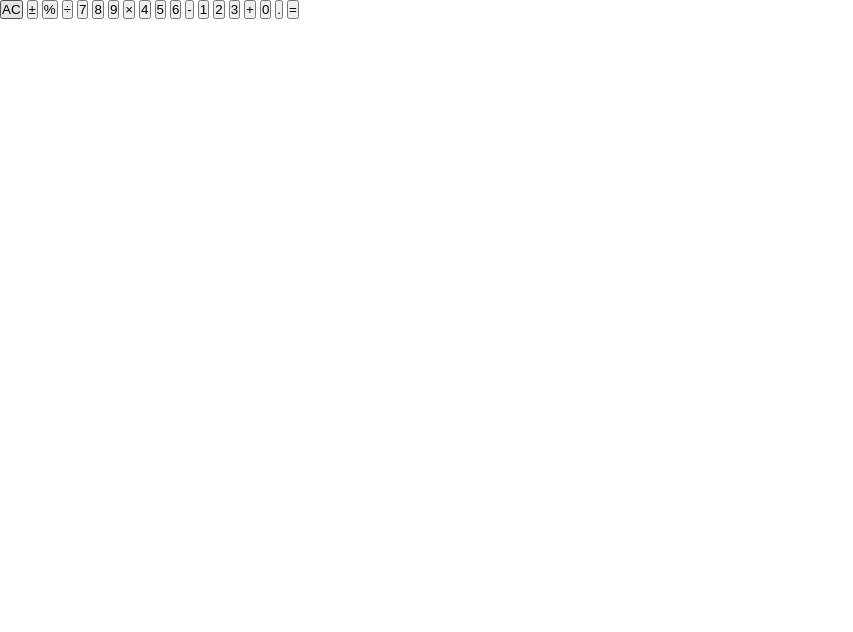
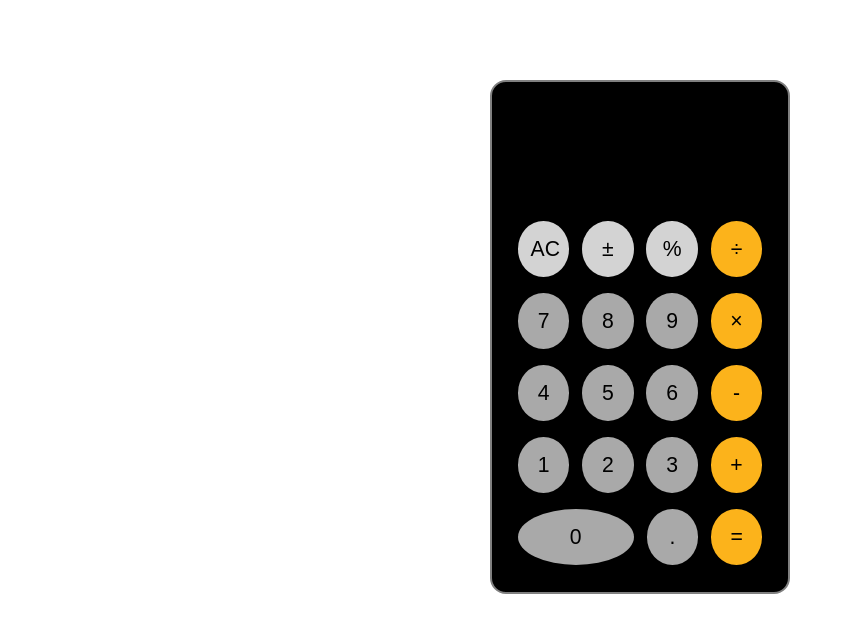
Before and after one commit to saurxbh/calculator, a plain HTML site: page index.html in a window 1280 px wide. Shown: the whole page, without its empty margins (0-853 px from the left). Drawn offline with Linux system fonts and the light colour scheme.

Commit message:
Complete the UI

```diff
--- a/index.html
+++ b/index.html
@@ -8,31 +8,34 @@
     </head>
     <body>
         <div class="container" id="calculator">
-            <div class="container" id="display"></div>
+            <div class="container" id="display">
+                <div class="screen" id="lastOperation"></div>
+                <div class="screen" id="currentOperation"></div>
+            </div>
             <div class="container" id="buttons">
                 <input type="button" class="feature" id="AC" value="AC">
-                <input type="button" class="feature" id="±" value="±">
-                <input type="button" class="feature" id="%" value="%">
-                <input type="button" class="function" id="÷" value="÷">
+                <input type="button" class="feature" id="sign" value="±">
+                <input type="button" class="feature" id="percentage" value="%">
+                <input type="button" class="function" id="division" value="÷">
 
-                <input type="button" class="digit" id="7" value="7">
-                <input type="button" class="digit" id="8" value="8">
-                <input type="button" class="digit" id="9" value="9">
-                <input type="button" class="function" id="×" value="×">
+                <input type="button" class="digit" id="digit7" value="7">
+                <input type="button" class="digit" id="digit8" value="8">
+                <input type="button" class="digit" id="digit9" value="9">
+                <input type="button" class="function" id="multiplication" value="×">
 
-                <input type="button" class="digit" id="4" value="4">
-                <input type="button" class="digit" id="5" value="5">
-                <input type="button" class="digit" id="6" value="6">
-                <input type="button" class="function" id="-" value="-">
+                <input type="button" class="digit" id="digit4" value="4">
+                <input type="button" class="digit" id="digit5" value="5">
+                <input type="button" class="digit" id="digit6" value="6">
+                <input type="button" class="function" id="subtraction" value="-">
 
-                <input type="button" class="digit" id="1" value="1">
-                <input type="button" class="digit" id="2" value="2">
-                <input type="button" class="digit" id="3" value="3">
-                <input type="button" class="function" id="+" value="+">
+                <input type="button" class="digit" id="digit1" value="1">
+                <input type="button" class="digit" id="digit2" value="2">
+                <input type="button" class="digit" id="digit3" value="3">
+                <input type="button" class="function" id="addition" value="+">
 
-                <input type="button" class="digit" id="0" value="0">
-                <input type="button" class="digit" id="." value=".">
-                <input type="button" class="function" id="=" value="=">
+                <input type="button" class="digit" id="digit0" value="0">
+                <input type="button" class="digit" id="decimal" value=".">
+                <input type="button" class="function" id="equals" value="=">
             </div>
         </div>
     </body>
--- a/styles/style.css
+++ b/styles/style.css
@@ -3,3 +3,62 @@
     margin: 0;
     padding: 0;
 }
+
+#calculator {
+    width: 300px;
+    border: 2px solid grey;
+    border-radius: 1rem;
+    background-color: black;
+    margin: 5rem auto;
+    display: flex;
+    flex-direction: column;
+}
+
+#display {
+    display: flex;
+    flex-direction: column;
+    /*border: 2px solid grey;*/
+    padding: 1rem;
+    margin: 1rem 1rem 0;
+    border-radius: 1rem;
+}
+
+#display .screen {
+    min-height: 32px;
+}
+
+#buttons {
+    display: flex;
+    align-items: center;
+    justify-content: center;
+    flex-wrap: wrap;
+    padding: 0.2rem;
+    margin: 1rem;
+}
+
+#buttons input {
+    border-radius: 100%;
+    cursor: pointer;
+    border: 0px solid transparent;
+    padding: 1rem 0.8rem;
+    margin: 0.5rem 0.4rem;
+    font-size: 1.325rem;
+    width: 20%;
+}
+
+.feature {
+    background-color: lightgray;
+}
+
+.digit {
+    background-color: darkgray;
+}
+
+.function {
+    background-color: #FCB31B;
+}
+
+#digit0 {
+    flex: 2;
+    border-radius: 10px;
+}
```
